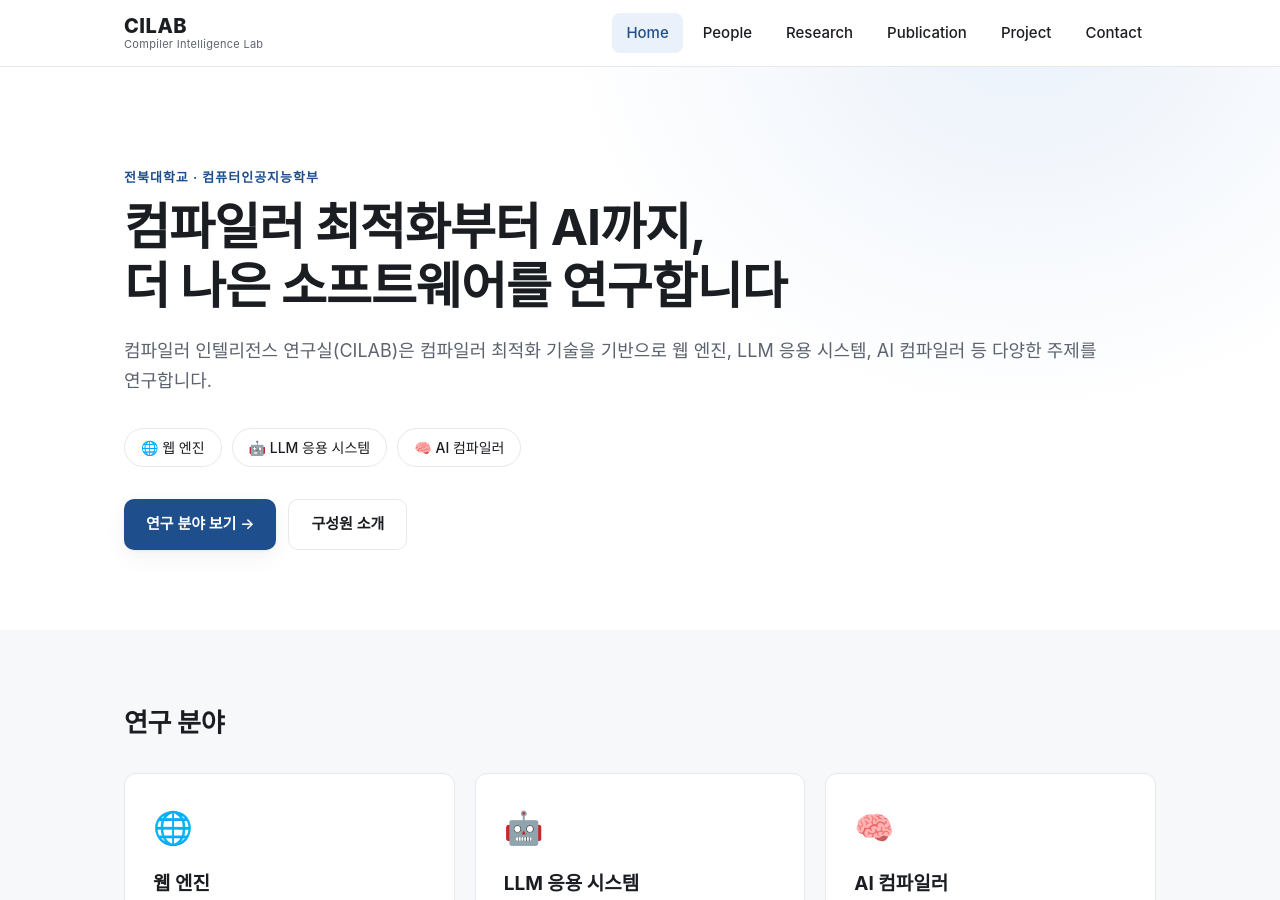
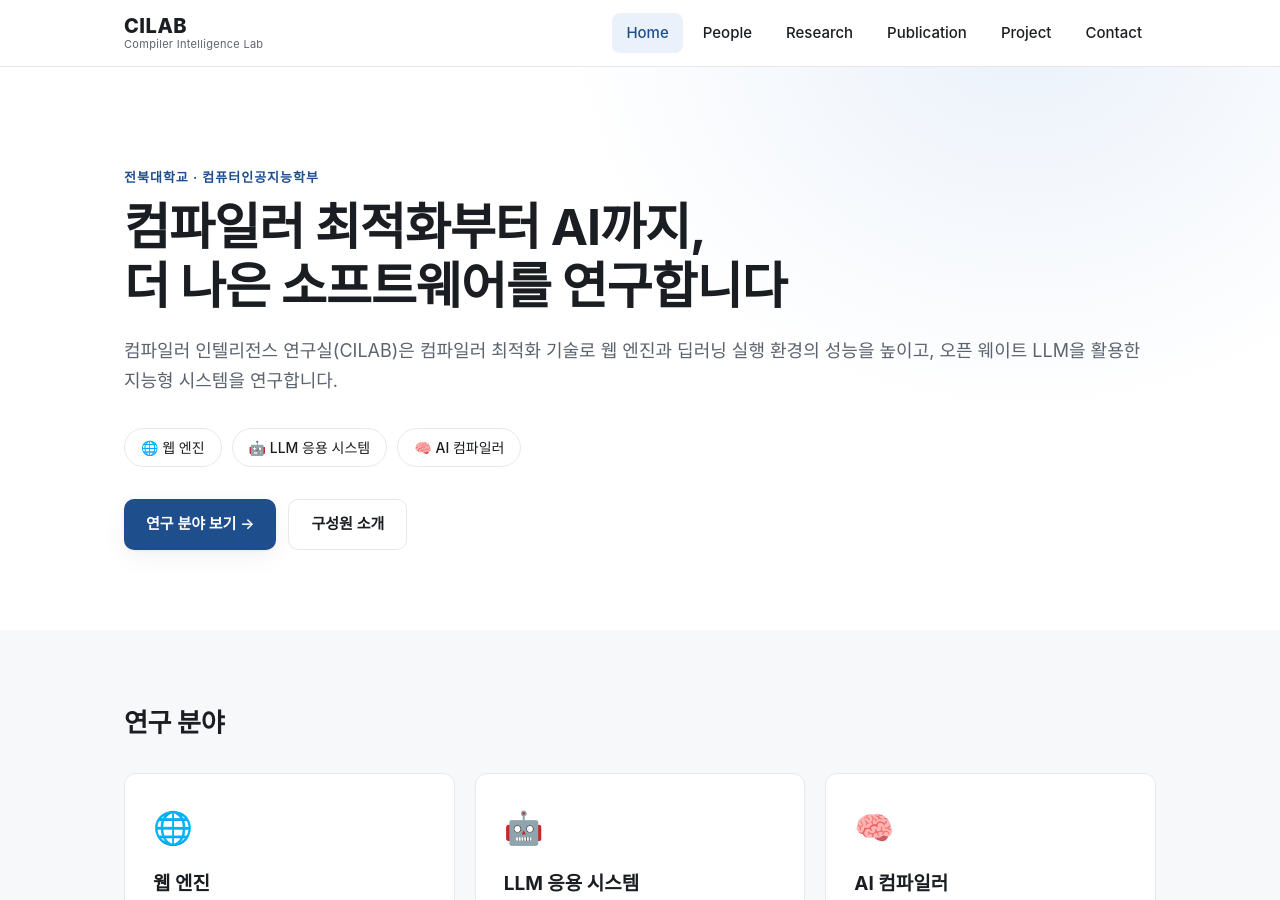
Before and after one commit to JBNU-CILAB/JBNU-CILAB.github.io, a Jekyll site: the page built from index.html, in a window 1280 px wide and 900 px high. Built offline with Jekyll 4.4.1, drawn with Linux system fonts in a browser that asks for light colours; some web fonts are replaced.

Commit message:
Rewrite home hero headline and intro
- Keep the compiler-to-AI spectrum headline
- Intro covers web engines, DL runtimes, and open-weight LLM systems

```diff
--- a/index.html
+++ b/index.html
@@ -8,8 +8,9 @@ title: Home
     <span class="eyebrow">{{ site.lab.university }} · {{ site.lab.department }}</span>
     <h1>컴파일러 최적화부터 AI까지,<br>더 나은 소프트웨어를 연구합니다</h1>
     <p>
-      컴파일러 인텔리전스 연구실(CILAB)은 컴파일러 최적화 기술을 기반으로
-      웹 엔진, LLM 응용 시스템, AI 컴파일러 등 다양한 주제를 연구합니다.
+      컴파일러 인텔리전스 연구실(CILAB)은 컴파일러 최적화 기술로
+      웹 엔진과 딥러닝 실행 환경의 성능을 높이고,
+      오픈 웨이트 LLM을 활용한 지능형 시스템을 연구합니다.
     </p>
     <div class="hero-tags">
       {% for r in site.data.research %}
```
